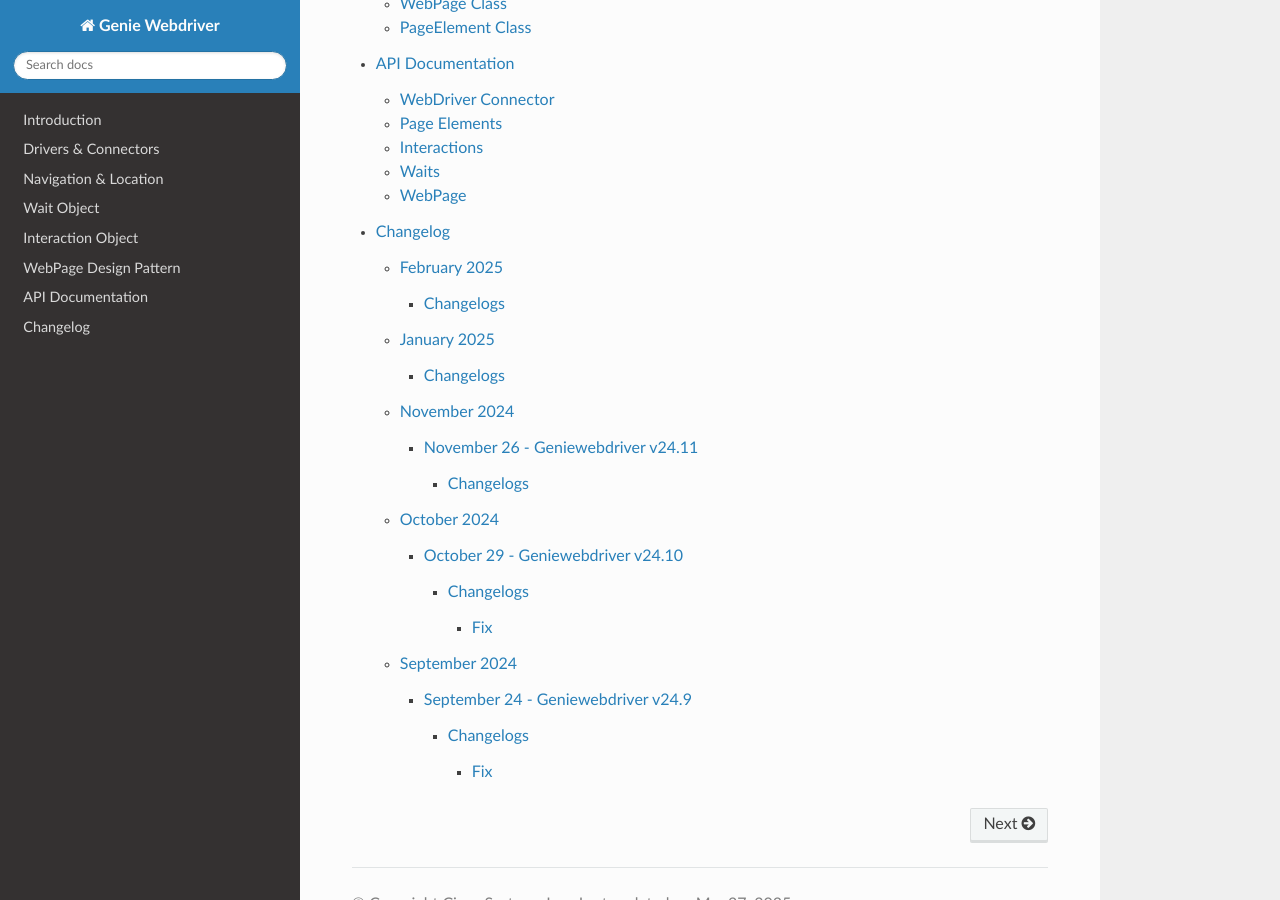
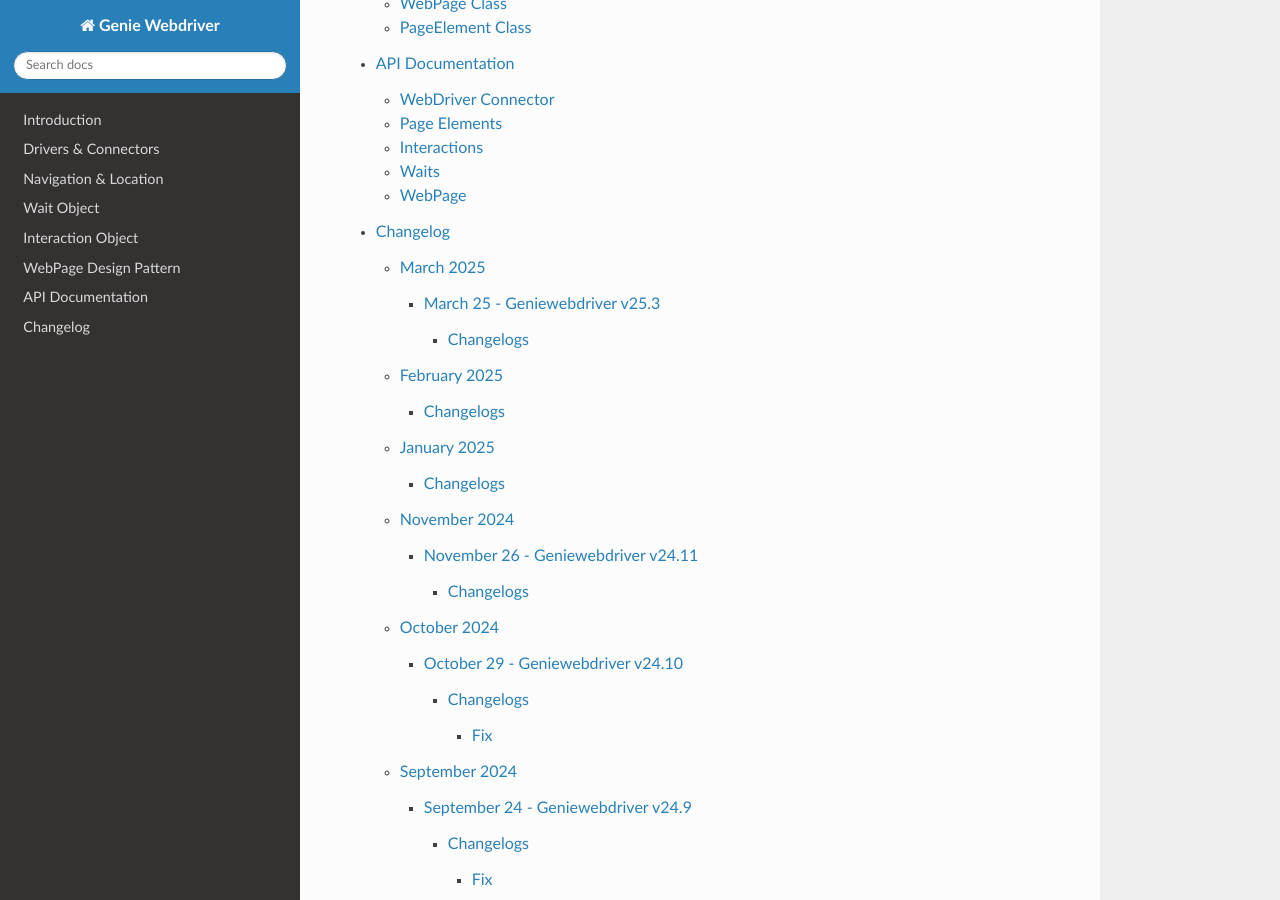
Before and after one commit to CiscoTestAutomation/geniewebdriver, a Sphinx documentation site: the page built from docs/index.rst, in a window 1280 px wide and 900 px high, scrolled down 852 px. Built offline with Sphinx 7.4.7 and the Read the Docs theme 3.1.0, drawn with Linux system fonts in a browser that asks for light colours; pages that are not in the unit, such as notebooks, are missing from menus.

Commit message:
Releasing v25.3

```diff
--- /dev/null
+++ b/docs/changelog/2025/march.rst
@@ -0,0 +1,18 @@
+March 2025
+==========
+
+March 25 - Geniewebdriver v25.3
+------------------------
+
+
+
+.. csv-table:: New Module Versions
+    :header: "Modules", "Version"
+
+    ``genie.webdriver``, v25.3
+
+
+
+
+Changelogs
+^^^^^^^^^^
--- a/docs/changelog/index.rst
+++ b/docs/changelog/index.rst
@@ -4,6 +4,7 @@ Changelog
 .. toctree::
    :maxdepth: 1
 
+   2025/march
    2025/february
    2025/january
    2024/november
```
